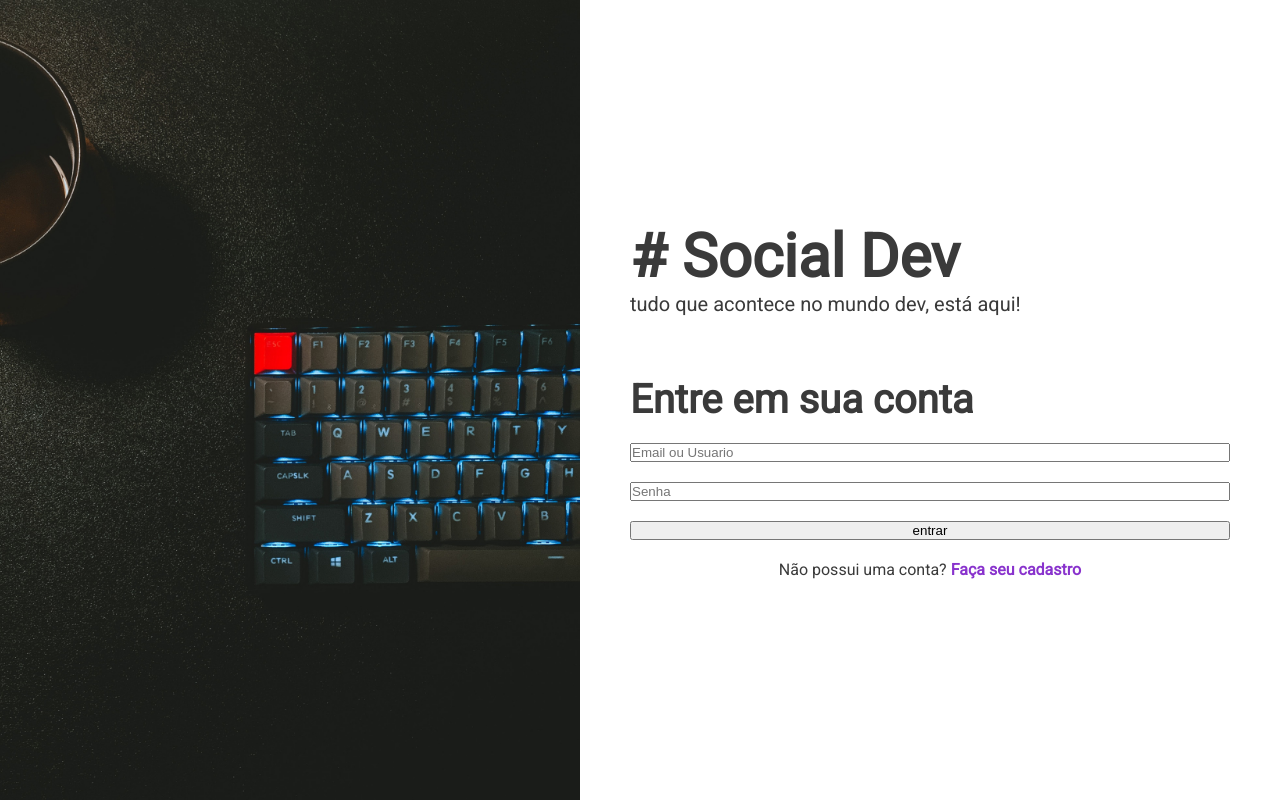
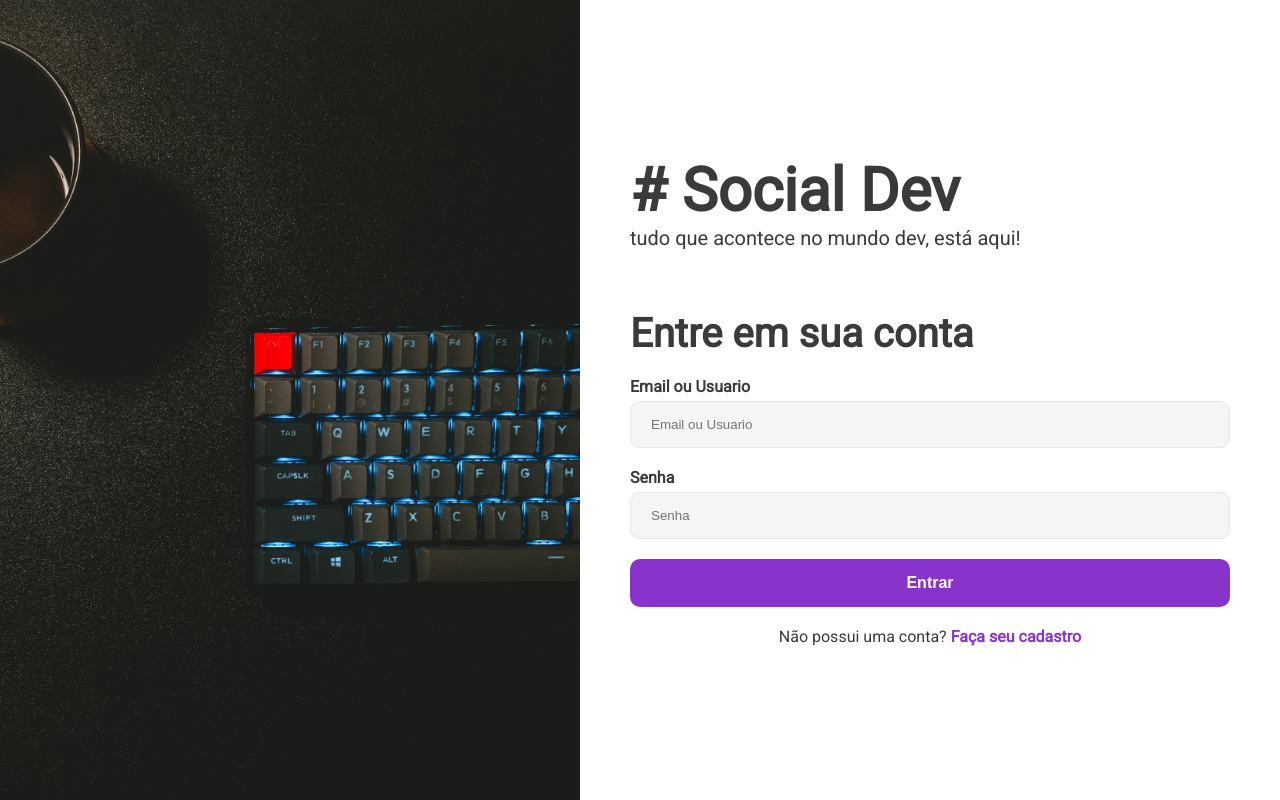
Before and after one commit to MateusNoleto/social-dev, a Next.js app: page /login in a window 1280 px wide. Built offline with nearby package versions, Linux system fonts and the light colour scheme.

Commit message:
Criando components e theme

```diff
--- a/pages/_app.jsx
+++ b/pages/_app.jsx
@@ -1,4 +1,6 @@
-import { createGlobalStyle } from "styled-components"
+import { createGlobalStyle, ThemeProvider } from "styled-components"
+
+import theme from '../src/theme'
 
 const GlobalStyle = createGlobalStyle`
   * {
@@ -8,22 +10,27 @@
 
   body {
     font-family: 'Roboto', sans-serif;
-    color: #3A3A3A;
+    color: ${props => props.theme.black};
 }
 
   a {
-    color: #8933CD;
+    color: ${props => props.theme.primary};
     font-weight: bold;
     text-decoration: none;
+    transition: all 0.3s;
+  }
+
+  a:hover {
+    color: ${props => props.theme.primaryHover};
   }
 `
 
 function App ({ Component, pageProps }) {
   return (
-  <>
+  <ThemeProvider theme={theme}>
    <GlobalStyle />
    <Component {...pageProps} />
-  </>
+  </ThemeProvider>
 
   )
 }
--- a/pages/login.jsx
+++ b/pages/login.jsx
@@ -4,6 +4,8 @@
 import H1 from "../src/components/typography/H1"
 import H2 from "../src/components/typography/H2"
 import H4 from "../src/components/typography/H4"
+import Button from "../src/components/inputs/button"
+import Input from "../src/components/inputs/input"
 
 const FormContainer = styled.div`
   margin-top: 60px;
@@ -26,9 +28,9 @@
          <FormContainer>
           <H2>Entre em sua conta</H2>
           <Form>
-            <input placeholder="Email ou Usuario" type="email" />
-            <input placeholder="Senha" type="password" />
-            <button>entrar</button>
+            <Input label="Email ou Usuario" type="email" />
+            <Input label="Senha" type="password" />
+            <Button>Entrar</Button>
           </Form>
           <Text>Não possui uma conta? <a href="#">Faça seu cadastro</a></Text>
          </FormContainer>
--- /dev/null
+++ b/src/components/inputs/button.jsx
@@ -0,0 +1,19 @@
+import styled from "styled-components";
+
+const Button = styled.button`
+    background-color: ${props => props.theme.primary};
+    padding: 15px 20px;
+    border-radius: 10px;
+    border: 0px;
+    font-weight: bold;
+    color: ${props => props.theme.white};
+    font-size: 16px;
+    cursor: pointer;
+    transition: all 0.3s;
+
+    :hover{
+        background-color: ${props => props.theme.primaryHover}
+
+    }
+`
+export default Button
--- /dev/null
+++ b/src/components/inputs/input.jsx
@@ -0,0 +1,29 @@
+import styled from "styled-components";
+
+const InputContainer = styled.div`
+    width: 100%;
+`
+const StyledLabel = styled.p`
+    font-weight: bold;
+    font-size: 16px;
+    margin-bottom: 5px;
+`
+
+const StyledInput = styled.input`
+    width: 100%;
+    border: 1px solid ${props => props.theme.inputBorder};
+    background-color: ${props => props.theme.inputBackground};
+    padding: 15px 20px;
+    box-sizing: border-box;
+    border-radius: 10px;
+`
+
+function Input({label, ...props}) {
+    return(
+        <InputContainer>
+            <StyledLabel>{label}</StyledLabel>
+            <StyledInput placeholder={label} {...props} />
+        </InputContainer>
+    )
+}
+export default Input
--- a/src/components/layout/ImageWithSpace.jsx
+++ b/src/components/layout/ImageWithSpace.jsx
@@ -19,7 +19,7 @@
  }
 `
 const StyledContainer = styled.div`
- backgroud-color: white;
+ backgroud-color: ${props => props.theme.white};
  padding: 30px 50px;
 
 
--- a/src/theme.js
+++ b/src/theme.js
@@ -1,5 +1,10 @@
 const theme = {
-
+    primary: '#8933CD',
+    primaryHover: '#7029A8',
+    inputBackground: '#F5F5F5',
+    inputBorder: '#E6E6E6',
+    black: '#3A3A3A',
+    white: '#FFFFFF',
 }
 
 export default theme
```
